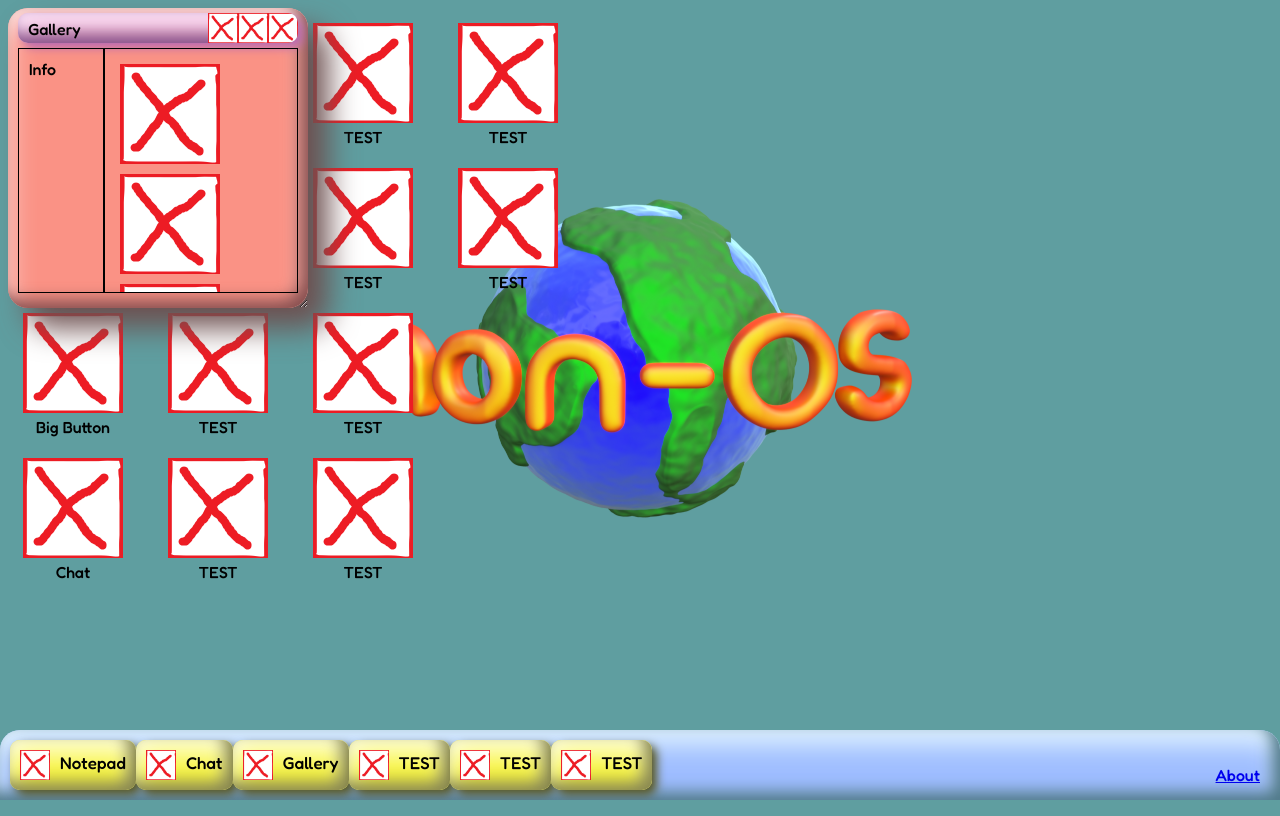
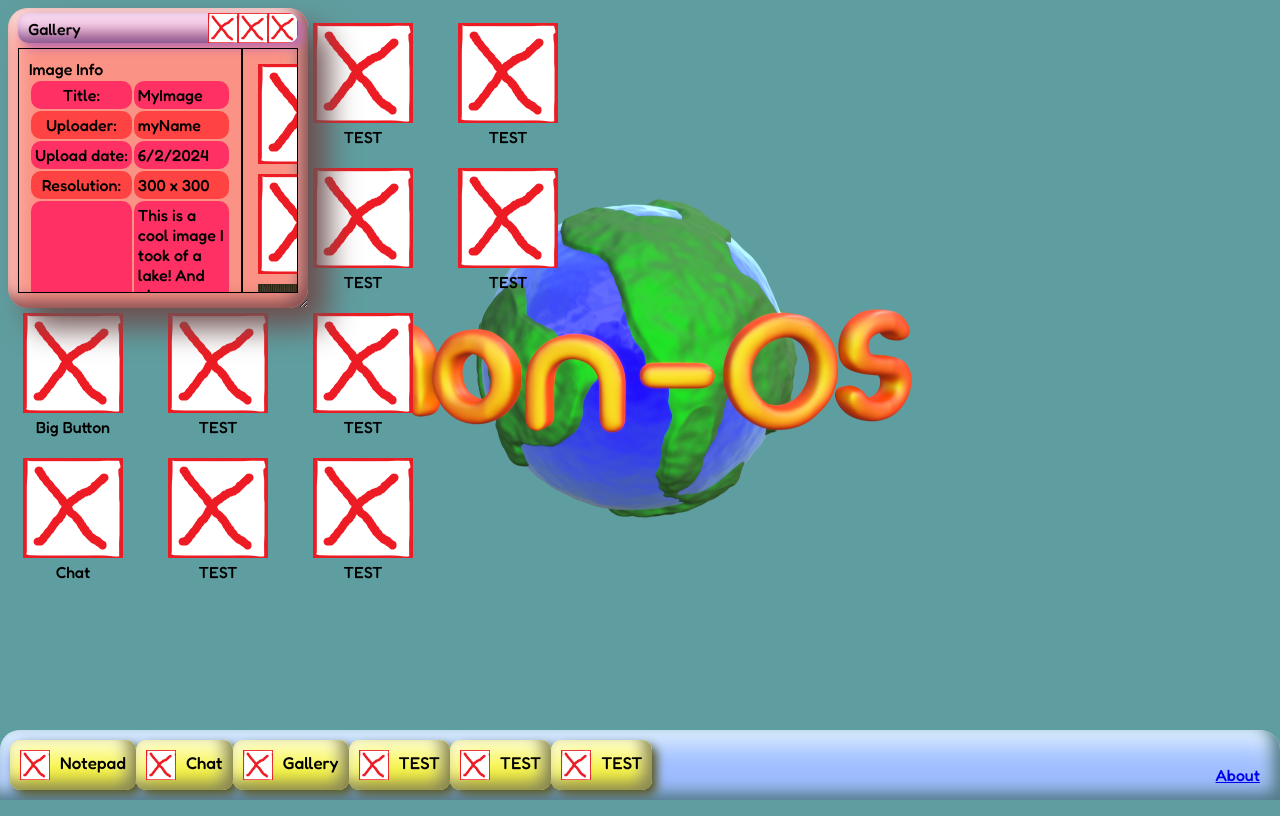
Before and after one commit to BraydenThompson/nonOS-website, a PHP site: page /desktop.php in a window 1280 px wide. Run offline with PHP 8.4, Linux system fonts and the light colour scheme.

Commit message:
Updated gallery window

```diff
--- a/desktop.php
+++ b/desktop.php
@@ -3,6 +3,7 @@
         <title>non-OS Desktop</title>
         <link rel="stylesheet" href="style.css">
 
+        <!-- Load font -->
         <link rel="preconnect" href="https://fonts.googleapis.com">
         <link rel="preconnect" href="https://fonts.gstatic.com" crossorigin>
         <link href="https://fonts.googleapis.com/css2?family=Fredoka:wght@500&display=swap" rel="stylesheet">
@@ -13,18 +14,8 @@
     <!--TODO: write php to dynamically generate windows -->
     <body>
         <div id="desktoparea">
-            <div id="hideMe" class="window resizeable">
-                <div id="hideMeWindow" class="windowheader">
-                    <span class="headertext">Hide Me!</span>
-                    <img class="headerbutton" src="img/X.png" alt="Close Window" width="30px" height="30px" onclick="toggleElement('hideMe', true)"/>
-                    <img class="headerbutton" src="img/X.png" alt="Fullscreen Window" width="30px" height="30px" onclick="toggleFullscreen('hideMe')"/>
-                    <img class="headerbutton" src="img/X.png" alt="Minimize Window" width="30px" height="30px" onclick="toggleElement('hideMe')"/>
-                </div>
-                <div class="windowbody">
-                    <button> This is a cool button! </button>
-                </div>
-            </div>
 
+            <!-- HTML WINDOWS -->
             <div id="chat" class="window resizeable">
                 <div class="windowheader">
                     <span class="headertext">Chat</span>
@@ -34,7 +25,8 @@
                 </div>
                 <div class="windowbody">
                     <div id="chatbox">
-                        <table>
+                        <!-- COMMENT TABLE -->
+                        <table class="tablerounded">
                             <tr>
                                 <td>Username</td>
                                 <td>This is my comment!</td>
@@ -115,16 +107,43 @@
                 </div>
                 <div id="gallerycontainer" class="windowbody">
                     <div id="galleryinfo">
-                        Info
+                        Image Info
+                        <table class="tablerounded">
+                            <tr>
+                                <td>Title:</td>
+                                <td>MyImage</td>
+                            </tr>
+                            <tr>
+                                <td>Uploader:</td>
+                                <td>myName</td>
+                            </tr>
+                            <tr>
+                                <td>Upload date:</td>
+                                <td>6/2/2024</td>
+                            </tr>
+                            <tr>
+                                <td>Resolution:</td>
+                                <td>300 x 300</td>
+                            </tr>
+                            <tr>
+                                <td>Description:</td>
+                                <td>This is a cool image I took of a lake! And also a bunch of other text so that this table entry wraps to multiple rows when the window is resized.</td>
+                            </tr>
+                            <tr>
+                                <td>Tags:</td>
+                                <td>Cool, Photograph, Lake, Sunset</td>
+                            </tr>
+                        </table>
                     </div>
+                    <!-- GALLERY IMAGES -->
                     <div id="gallerybrowser">
                         <img class="galleryimage" src="img/X.png"/>
                         <img class="galleryimage" src="img/X.png"/>
+                        <img class="galleryimage" src="img/dog.png"/>
+                        <img class="galleryimage" src="img/dog2.png"/>
                         <img class="galleryimage" src="img/X.png"/>
                         <img class="galleryimage" src="img/X.png"/>
-                        <img class="galleryimage" src="img/X.png"/>
-                        <img class="galleryimage" src="img/X.png"/>
-                        <img class="galleryimage" src="img/X.png"/>
+                        <img class="galleryimage" src="img/dogwide.png"/>
                         <img class="galleryimage" src="img/X.png"/>
                         <img class="galleryimage" src="img/X.png"/>
                     </div>
--- a/style.css
+++ b/style.css
@@ -159,12 +159,12 @@ body {
     overflow-x: hidden;
 }
 
-#chatbox table {
+.tablerounded {
     width: 100%;
 }
 
 /* username */
-#chatbox table tr td:nth-child(1) {
+.tablerounded tr td:nth-child(1) {
     text-align: center;
     text-overflow: ellipsis;
     white-space: nowrap;
@@ -172,26 +172,26 @@ body {
 }
 
 /* time */
-#chatbox table tr td:nth-child(3) {
+.tablerounded tr td:nth-child(3) {
     text-align: center;
     max-width: fit-content;
     width: max-content;
 }
 
 /* all individual cells */
-#chatbox table tr td {
+.tablerounded tr td {
     border-radius: 10px;
     overflow: hidden;
     padding: 4px;
 }
 
 /* even rows */
-#chatbox table tr:nth-child(even) td{
+.tablerounded tr:nth-child(even) td{
     background-color: rgb(255, 66, 66);
 }
 
 /* odd rows */
-#chatbox table tr:nth-child(odd) td {
+.tablerounded tr:nth-child(odd) td {
     background-color: rgb(255, 49, 100);
 }
 
@@ -239,7 +239,15 @@ body {
 #galleryinfo {
     order: 1;
     flex-direction: column;
+    max-width: fit-content;
+    min-width: min-content;
     flex-shrink: 2;
+    overflow-y: scroll;
+    overflow-x: hidden;
+}
+
+#galleryinfo table {
+
 }
 
 #gallerybrowser {
@@ -250,6 +258,8 @@ body {
 
 .galleryimage {
     padding: 5px;
+    max-width: 100px;
+    vertical-align: middle;
 }
 
 .resizeable {
```
Also changed, not shown: img/dog.png (added), img/dog2.png (added), img/dogwide.png (added).
